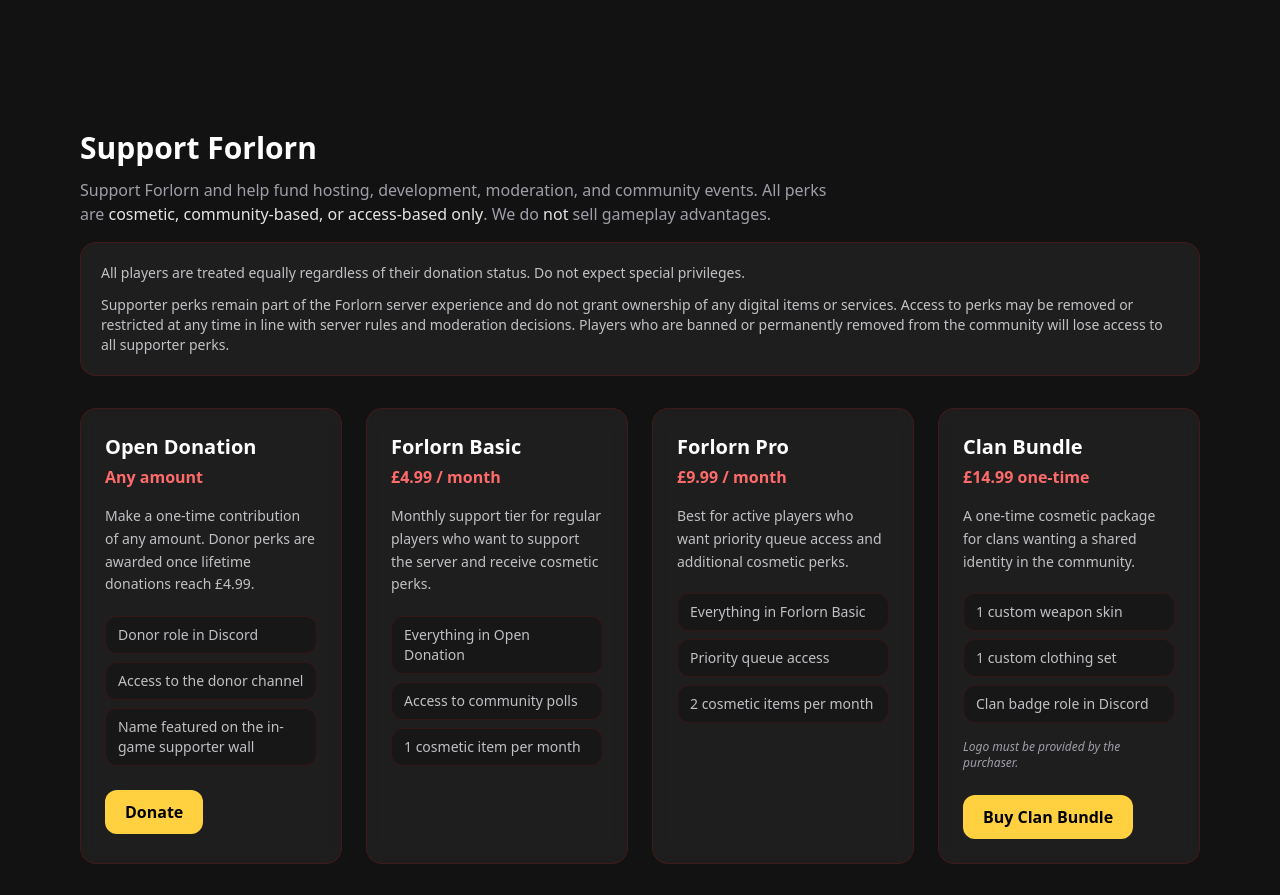
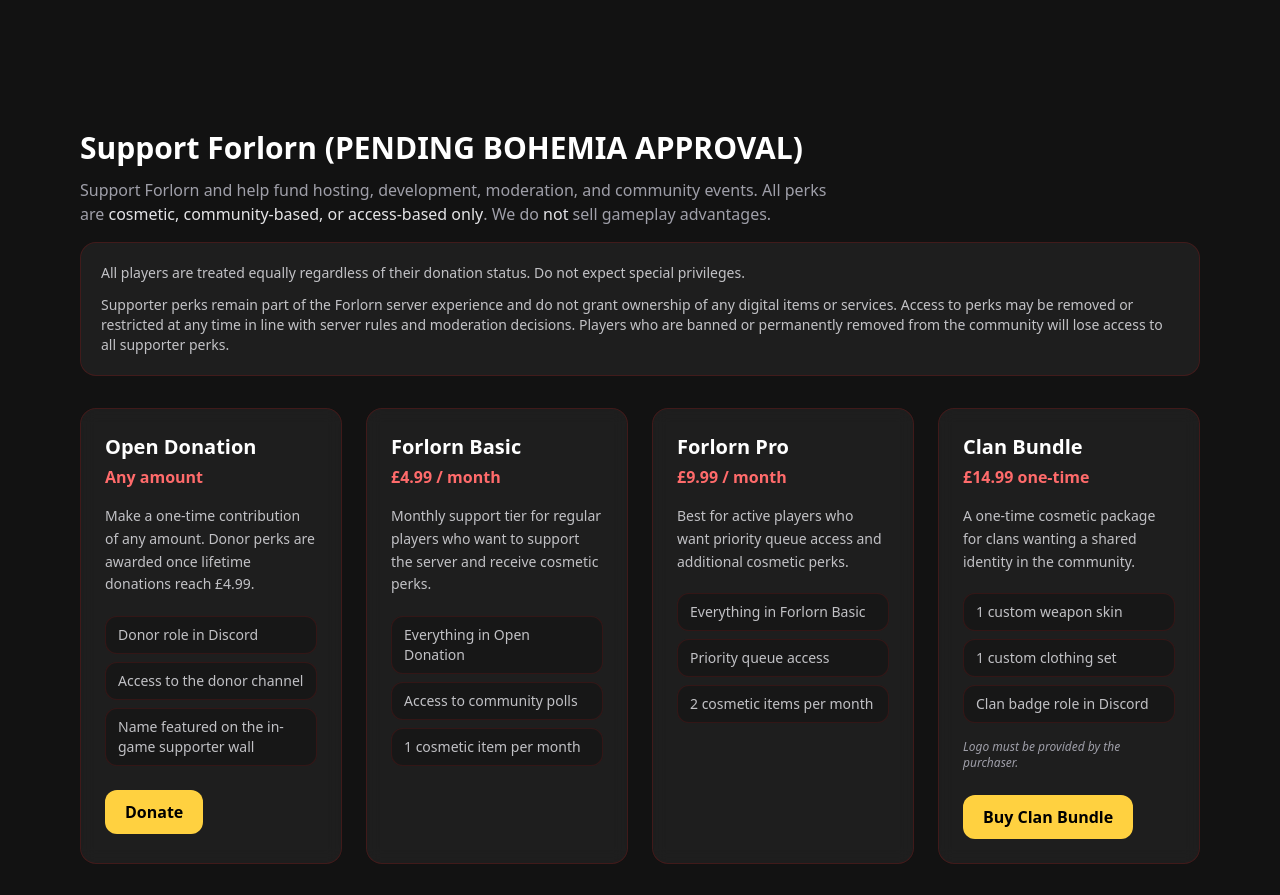
Before and after one commit to code-by-luis/forlorn-site, a Next.js app: page / in a window 1280 px wide. Shown: the part 3720-4615 px from the top of the page. Built offline with nearby package versions, Linux system fonts and the light colour scheme.

Commit message:
add pending disclaimer

```diff
--- a/app/page.tsx
+++ b/app/page.tsx
@@ -784,7 +784,7 @@
 
 
     <AnimatedSection id="support" className="relative mx-auto max-w-6xl px-4 py-24">
-      <h2 className="text-3xl font-bold">Support Forlorn</h2>
+      <h2 className="text-3xl font-bold">Support Forlorn (PENDING BOHEMIA APPROVAL)</h2>
 
       <p className="mt-3 max-w-3xl text-zinc-400">
         Support Forlorn and help fund hosting, development, moderation, and community events.
```
